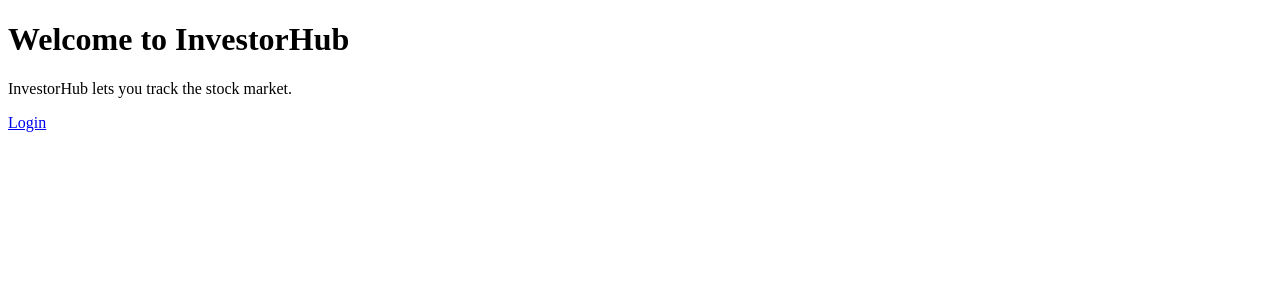
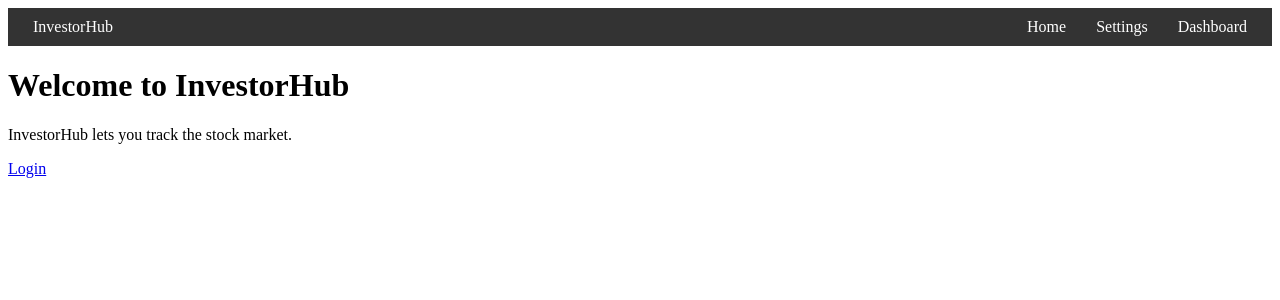
Before and after one commit to CIS4301-InvestorHub-Group14/Investor-Hub, a Django app: page /home/ in a window 1280 px wide. Shown: the top 300 px of the page. Run offline with Django 5.2, Linux system fonts and the light colour scheme.

Commit message:
got the changes from main in to this branch for index.html

```diff
--- a/templates/index.html
+++ b/templates/index.html
@@ -4,10 +4,43 @@
     <meta charset="UTF-8">
     <meta name="viewport" content="width=device-width, initial-scale=1.0">
     <title>InvestorHub</title>
-
+    <style>
+        /* Basic navbar styles */
+        .navbar {
+            display: flex;
+            justify-content: space-between;
+            align-items: center;
+            padding: 10px;
+            background-color: #333;
+            color: #fff;
+        }
+        .navbar a {
+            color: #fff;
+            text-decoration: none;
+            padding: 0 15px;
+        }
+        .navbar-right {
+            display: flex;
+        }
+        .navbar a:hover {
+            text-decoration: underline;
+        }
+    </style>
 </head>
 <body>
+    <!-- Navbar -->
+    <nav class="navbar">
+        <div class="navbar-left">
+            <a href="/">InvestorHub</a>
+        </div>
+        <div class="navbar-right">
+            <a href="/home">Home</a>
+            <a href="/settings">Settings</a>
+            <a href="/dashboard">Dashboard</a>
+        </div>
+    </nav>
 
+    <!-- Main content -->
     <main class="Welcome">
         <h1 class="welcomeTitle">Welcome to InvestorHub</h1>
         <p class="welcomeSubtitle">InvestorHub lets you track the stock market.</p>
```
